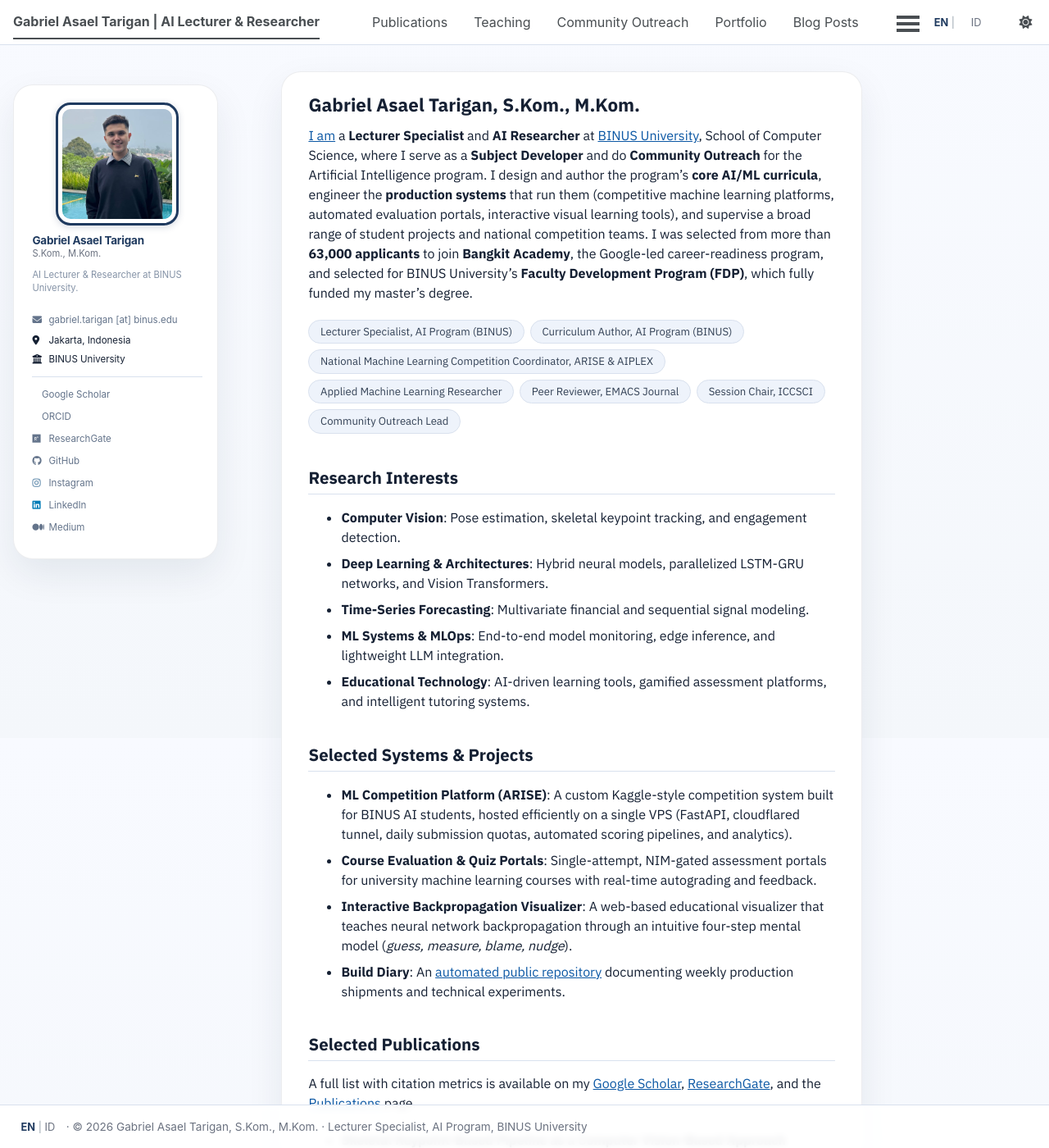
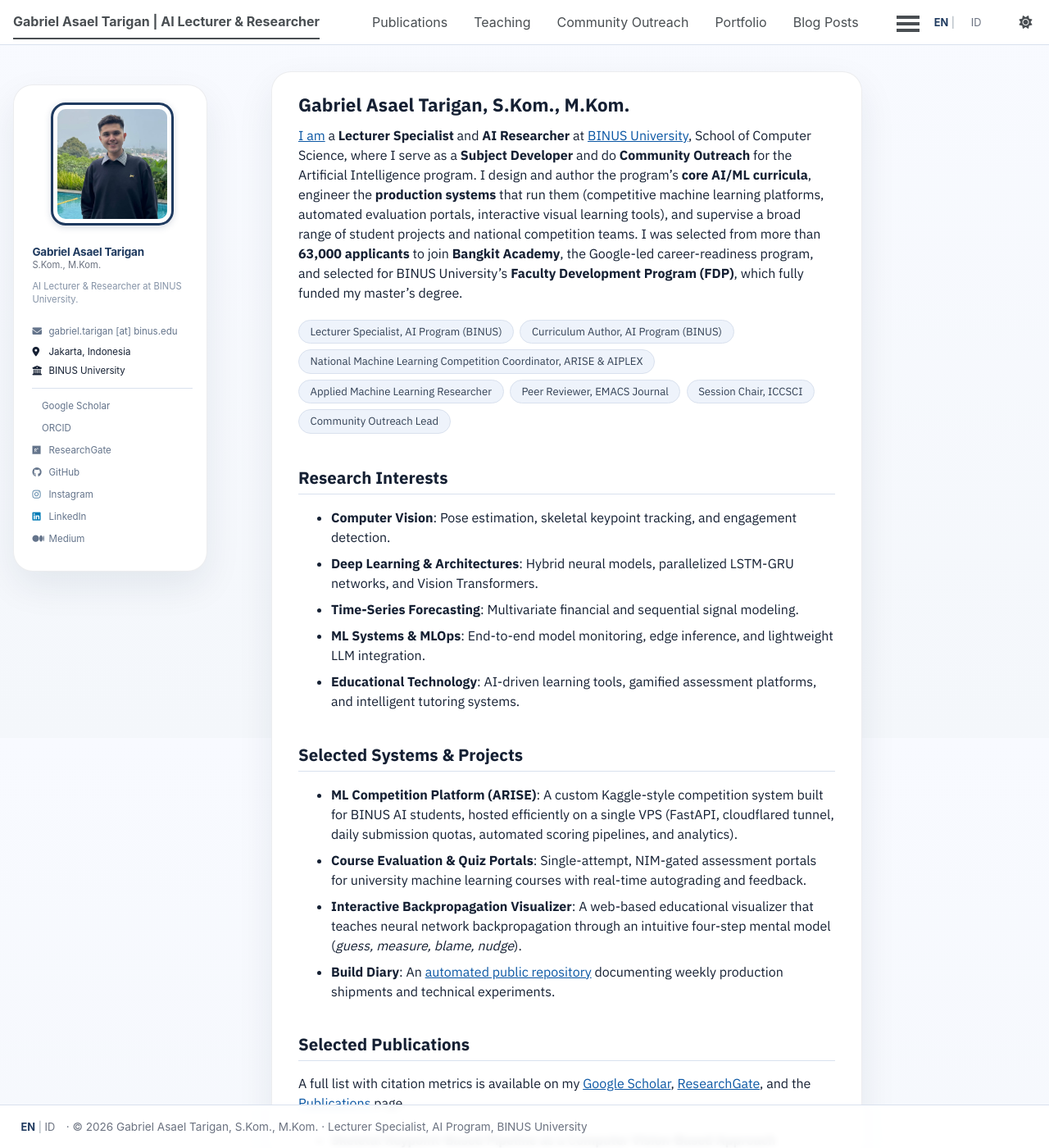
Before and after one commit to asaeltarigan/asaeltarigan.github.io, a Jekyll site: the page built from _pages/about.md, in a window 1280 px wide and 1400 px high. Shown: the whole window at 82% size. Built offline with Jekyll 4.4.1, drawn with Linux system fonts in a browser that asks for light colours; a style sheet for code colours, icons or effects is not loaded.

Commit message:
Sidebar leaner: width 21->19%, page/archive 79%, padding tightened; space avatar from name 1.5rem; bump cache-buster v=50

```diff
--- a/_includes/head.html
+++ b/_includes/head.html
@@ -94,4 +94,4 @@
 <link rel="preconnect" href="https://fonts.gstatic.com" crossorigin>
 <link href="https://fonts.googleapis.com/css2?family=IBM+Plex+Sans:wght@400;500;600;700&display=swap" rel="stylesheet">
 <link rel="stylesheet" href="{{ base_path }}/assets/css/main.css">
-<link rel="stylesheet" href="{{ base_path }}/assets/css/custom.css?v=49">
+<link rel="stylesheet" href="{{ base_path }}/assets/css/custom.css?v=50">
--- a/assets/css/custom.css
+++ b/assets/css/custom.css
@@ -62,6 +62,7 @@ html[data-theme="dark"] {
 
 .sidebar .author__content {
   padding-right: 0.7rem;
+  margin-top: 1.5rem;
 }
 
 /* Sidebar: name credentials on their own lighter line (Gabriel Asael Tarigan /
@@ -526,14 +527,14 @@ a:hover, a:focus { color: var(--ds-accent-strong); }
   border: 1px solid rgba(21, 32, 51, 0.08);
   border-radius: var(--ds-radius);
   box-shadow: var(--ds-shadow);
-  padding: 1.4rem 1.1rem 1.3rem 1.4rem;
-  width: 21%;
+  padding: 1.5rem 1.1rem 1.4rem 1.4rem;
+  width: 19%;
   height: auto;      /* theme forces 100vh -> collapses card to content, kills dead space below links */
 }
 /* Sidebar wider than theme default -> the floated two-column layout needs both
    widths set together or the main card wraps below the sidebar (hit 8 Oct 2026). */
 @media (min-width: 769px) {
-  .page, .archive { width: 78%; }
+  .page, .archive { width: 79%; }
 }
 
 /* Sidebar type scale (taller name -> muted details, 8 Oct 2026) */
```
